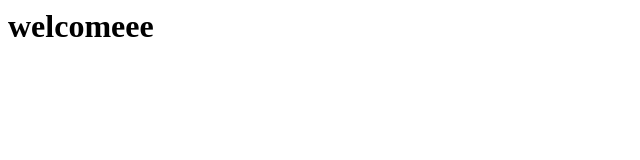
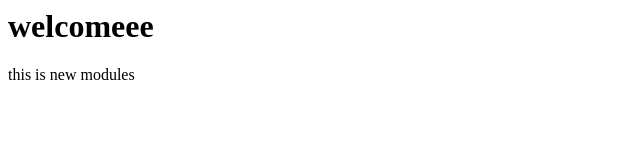
Before and after one commit to pradeepns005/git_sample, a plain HTML site: page index.html in a window 1280 px wide. Shown: the whole page, without its empty margins (0-640 px from the left). Drawn offline with Linux system fonts and the light colour scheme.

Commit message:
prara added

```diff
--- a/index.html
+++ b/index.html
@@ -1 +1,2 @@
 <h1>welcomeee</h1>
+<p>this is new modules</p>
```
